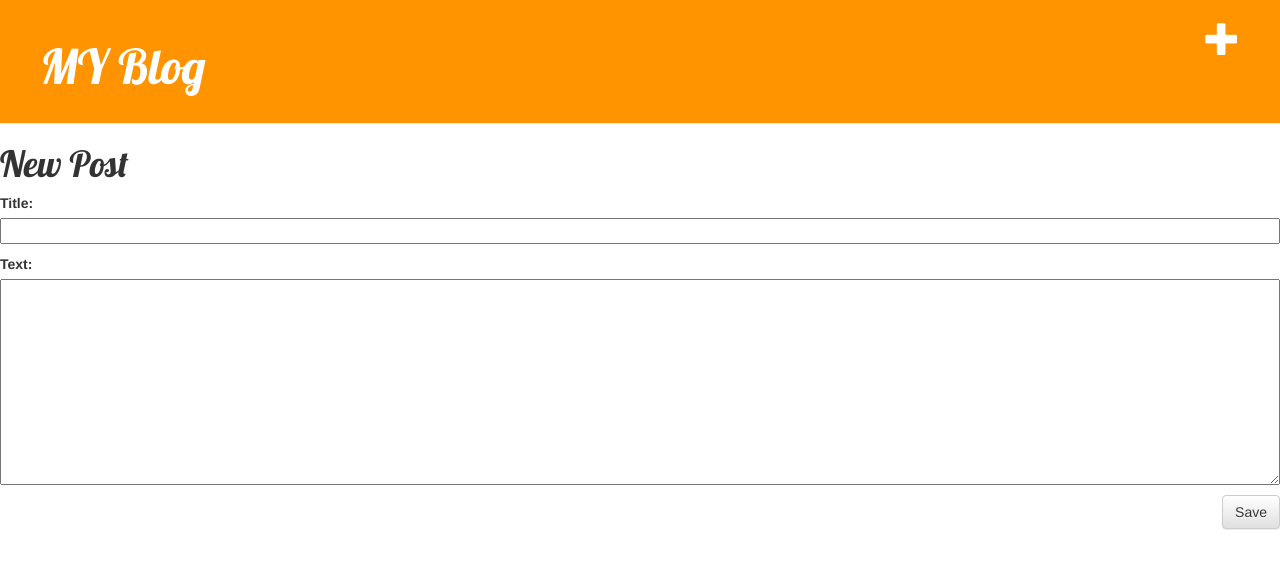
After one commit to hunt4499/my-first-blog, a Django app: page /post/new in a window 1280 px wide. The commit adds this page. Shown: the top 569 px of the page. Run offline with Django 3.2, Linux system fonts and the light colour scheme; some libraries are stand-ins or nearby versions.

Commit message:
Added a form/view to add new post

```diff
--- /dev/null
+++ b/blog/forms.py
@@ -0,0 +1,9 @@
+from django import forms
+
+from .models import Post
+
+class PostForm(forms.ModelForm):
+
+    class Meta:
+        model = Post
+        fields = ('title', 'text',)
--- a/blog/templates/blog/base.html
+++ b/blog/templates/blog/base.html
@@ -6,6 +6,7 @@
 </head>
 <body>
 <div class="page-header">
+    <a href="{% url 'new_post' %}" class="top-menu"><span class="glyphicon glyphicon-plus"></span></a>
     <h1 ><a href="/">MY Blog</a></h1>
 </div>
 {% block content %}
--- /dev/null
+++ b/blog/templates/blog/post_edit.html
@@ -0,0 +1,10 @@
+{% extends 'blog/base.html' %}
+{% block content %}
+<h1>
+    New Post
+</h1>
+<form method="post" class="post-form">{% csrf_token %}
+    {{form.as_p}}
+    <button type="submit" class="save btn btn-default">Save</button>
+</form >
+{%endblock%}
--- a/blog/urls.py
+++ b/blog/urls.py
@@ -4,4 +4,5 @@ from . import views
 urlpatterns=[
     path('',views.post_list,name='post_list'),
     path('post/<int:pk>/', views.post_detail, name='post_detail'),
+    path('post/new',views.post_new,name='new_post')
 ]
--- a/blog/views.py
+++ b/blog/views.py
@@ -1,6 +1,8 @@
 from django.shortcuts import render,get_object_or_404
 from .models import Post
 from django.utils import timezone
+from .forms import PostForm
+from django.shortcuts import redirect
 
 def post_list(request):
     posts = Post.objects.filter(published_date__lte=timezone.now()).order_by('published_date')
@@ -9,3 +11,16 @@ def post_list(request):
 def post_detail(request, pk):
     post = get_object_or_404(Post, pk=pk)
     return render(request, 'blog/post_detail.html', {'post': post})
+
+def post_new(request):
+    if request.method == "POST":
+        form = PostForm(request.POST)
+        if form.is_valid():
+            post = form.save(commit=False)
+            post.author = request.user
+            post.published_date = timezone.now()
+            post.save()
+            return redirect('post_detail', pk=post.pk)
+    form=PostForm()
+
+    return render(request, 'blog/post_edit.html', {'form': form})
```
